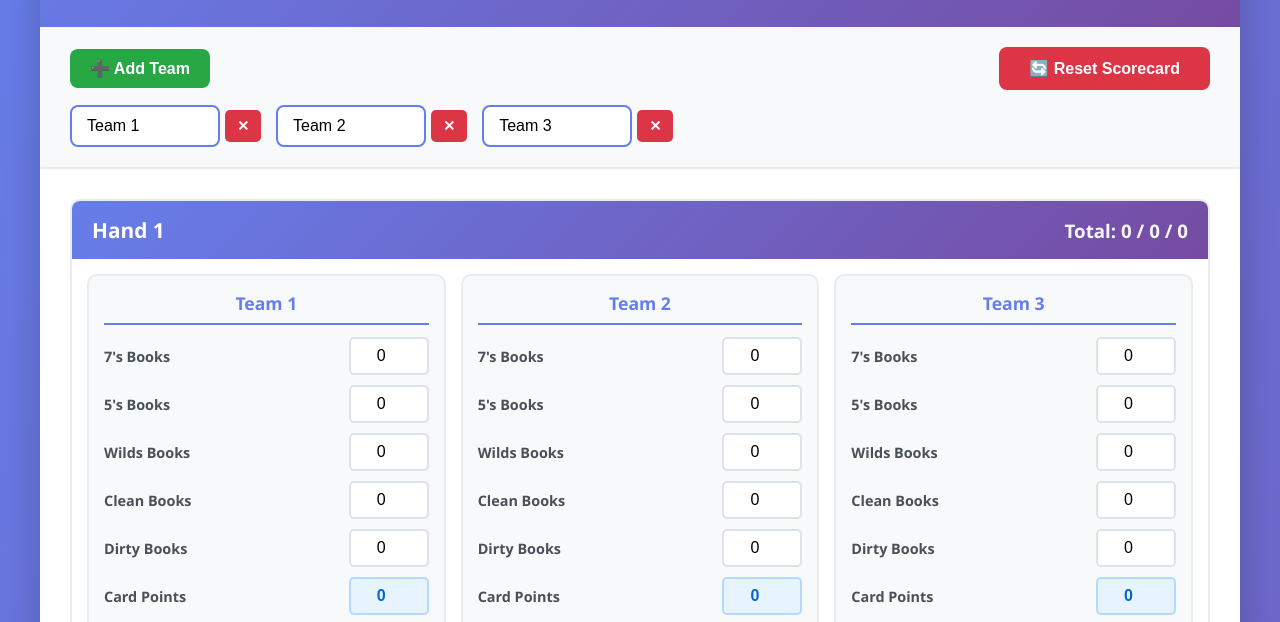
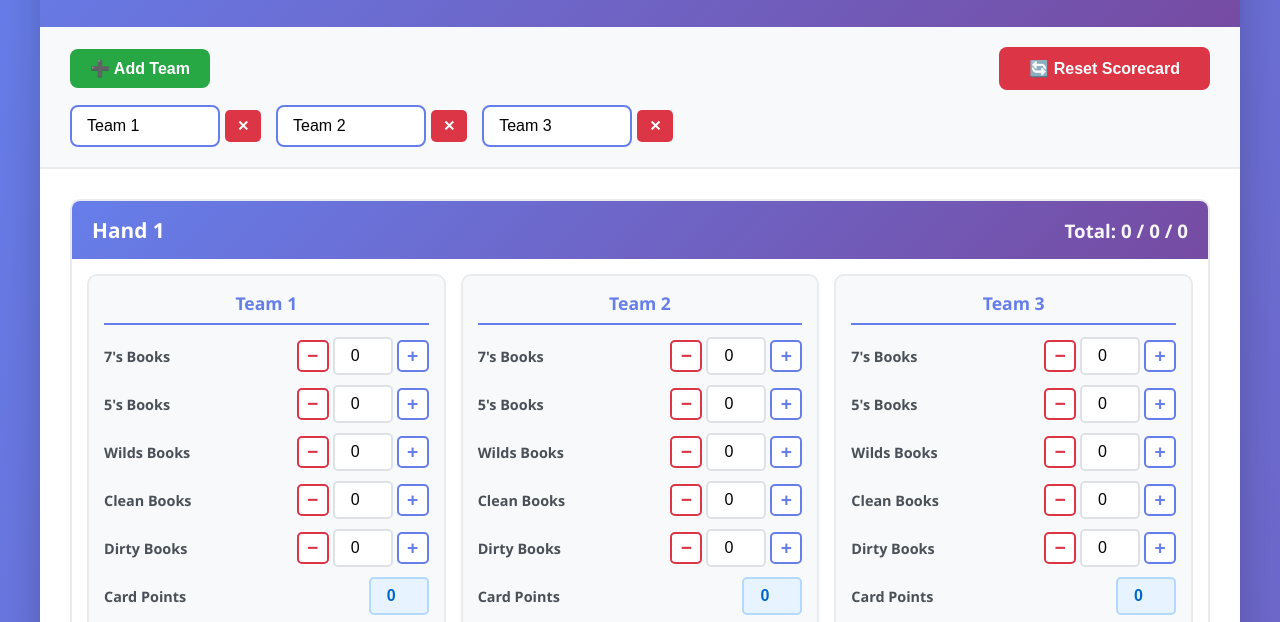
Before and after one commit to chingcodes/scorecards, a plain HTML site: page hand-foot-toe-scorecard.html in a window 1280 px wide. Shown: the part 142-764 px from the top of the page. Drawn offline with Linux system fonts and the light colour scheme.

Commit message:
feat: Add +/- buttons

```diff
--- a/hand-foot-toe-scorecard.html
+++ b/hand-foot-toe-scorecard.html
@@ -208,9 +208,15 @@
             color: #495057;
         }
 
+        .score-input-group {
+            display: flex;
+            gap: 4px;
+            align-items: center;
+        }
+
         .score-input {
-            width: 80px;
-            padding: 8px;
+            width: 60px;
+            padding: 8px 4px;
             border: 2px solid #dee2e6;
             border-radius: 5px;
             font-size: 1em;
@@ -228,6 +234,44 @@
             font-weight: bold;
             color: #0066cc;
             border: 2px solid #b3d9ff;
+        }
+
+        .increment-btn {
+            width: 32px;
+            height: 32px;
+            border: 2px solid #667eea;
+            background: white;
+            color: #667eea;
+            border-radius: 5px;
+            font-size: 1.2em;
+            font-weight: bold;
+            cursor: pointer;
+            transition: all 0.2s;
+            display: flex;
+            align-items: center;
+            justify-content: center;
+            padding: 0;
+            line-height: 1;
+        }
+
+        .increment-btn:hover {
+            background: #667eea;
+            color: white;
+            transform: scale(1.05);
+        }
+
+        .increment-btn:active {
+            transform: scale(0.95);
+        }
+
+        .increment-btn.decrement {
+            border-color: #dc3545;
+            color: #dc3545;
+        }
+
+        .increment-btn.decrement:hover {
+            background: #dc3545;
+            color: white;
         }
 
         .team-total-display {
@@ -340,9 +384,15 @@
             }
 
             .score-input {
-                width: 70px;
-                padding: 6px;
+                width: 50px;
+                padding: 6px 2px;
                 font-size: 0.95em;
+            }
+
+            .increment-btn {
+                width: 28px;
+                height: 28px;
+                font-size: 1em;
             }
         }
 
@@ -606,83 +656,60 @@
 
         // Create a team card for a hand
         function createTeamCard(hand, teamId, teamName) {
-            return `
-                <div class="team-card">
-                    <div class="team-card-header" id="header${teamId}-${hand}">${teamName}</div>
-
+            const createBookRow = (label, category) => `
                 <div class="score-row">
-                        <div class="score-label">7's Books</div>
+                    <div class="score-label">${label}</div>
+                    <div class="score-input-group">
+                        <button class="increment-btn decrement" onclick="adjustValue('hand${hand}_${category}_${teamId}', -1, ${hand})" type="button">−</button>
                         <input type="number"
-                               id="hand${hand}_sevens_${teamId}"
+                               id="hand${hand}_${category}_${teamId}"
                                class="score-input"
                                value="0"
                                min="0"
                                oninput="updateHandTotal(${hand})">
+                        <button class="increment-btn" onclick="adjustValue('hand${hand}_${category}_${teamId}', 1, ${hand})" type="button">+</button>
                     </div>
+                </div>
+            `;
 
+            const createPointsRow = (label, category) => `
                 <div class="score-row">
-                        <div class="score-label">5's Books</div>
+                    <div class="score-label">${label}</div>
                     <input type="number"
-                               id="hand${hand}_fives_${teamId}"
-                               class="score-input"
-                               value="0"
-                               min="0"
-                               oninput="updateHandTotal(${hand})">
-                    </div>
-
-                    <div class="score-row">
-                        <div class="score-label">Wilds Books</div>
-                        <input type="number"
-                               id="hand${hand}_wilds_${teamId}"
-                               class="score-input"
-                               value="0"
-                               min="0"
-                               oninput="updateHandTotal(${hand})">
-                    </div>
-
-                    <div class="score-row">
-                        <div class="score-label">Clean Books</div>
-                        <input type="number"
-                               id="hand${hand}_clean_${teamId}"
-                               class="score-input"
-                               value="0"
-                               min="0"
-                               oninput="updateHandTotal(${hand})">
-                    </div>
-
-                    <div class="score-row">
-                        <div class="score-label">Dirty Books</div>
-                        <input type="number"
-                               id="hand${hand}_dirty_${teamId}"
-                               class="score-input"
-                               value="0"
-                               min="0"
-                               oninput="updateHandTotal(${hand})">
-                    </div>
-
-                    <div class="score-row">
-                        <div class="score-label">Card Points</div>
-                        <input type="number"
-                               id="hand${hand}_cardPoints_${teamId}"
+                           id="hand${hand}_${category}_${teamId}"
                            class="score-input points"
                            value="0"
                            min="0"
                            oninput="updateHandTotal(${hand})">
                 </div>
+            `;
 
-                    <div class="score-row">
-                        <div class="score-label">Card Deductions</div>
-                        <input type="number"
-                               id="hand${hand}_deductions_${teamId}"
-                               class="score-input points"
-                               value="0"
-                               min="0"
-                               oninput="updateHandTotal(${hand})">
-                    </div>
+            return `
+                <div class="team-card">
+                    <div class="team-card-header" id="header${teamId}-${hand}">${teamName}</div>
+
+                    ${createBookRow("7's Books", 'sevens')}
+                    ${createBookRow("5's Books", 'fives')}
+                    ${createBookRow("Wilds Books", 'wilds')}
+                    ${createBookRow("Clean Books", 'clean')}
+                    ${createBookRow("Dirty Books", 'dirty')}
+                    ${createPointsRow("Card Points", 'cardPoints')}
+                    ${createPointsRow("Card Deductions", 'deductions')}
 
                     <div class="team-total-display" id="teamTotal${hand}_${teamId}">Total: 0</div>
                 </div>
             `;
+        }
+
+        // Adjust value using +/- buttons
+        function adjustValue(elementId, delta, hand) {
+            const elem = document.getElementById(elementId);
+            if (!elem) return;
+
+            const currentValue = parseInt(elem.value) || 0;
+            const newValue = Math.max(0, currentValue + delta);
+            elem.value = newValue;
+            updateHandTotal(hand);
         }
 
         // Calculate points for a specific booking type
```
Lines whose indentation alone changed are shown as unchanged.
